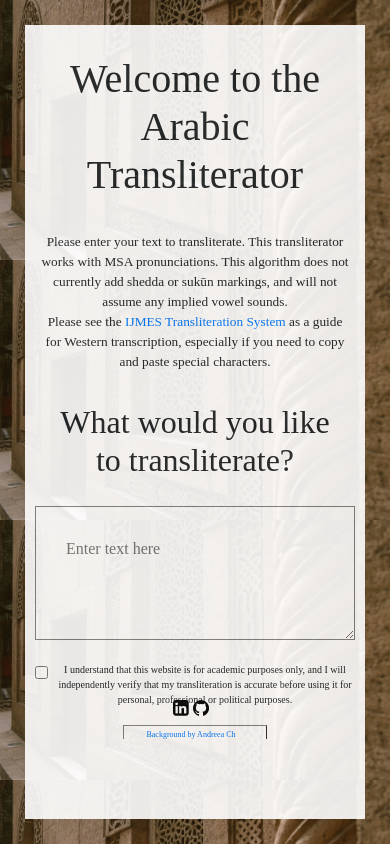
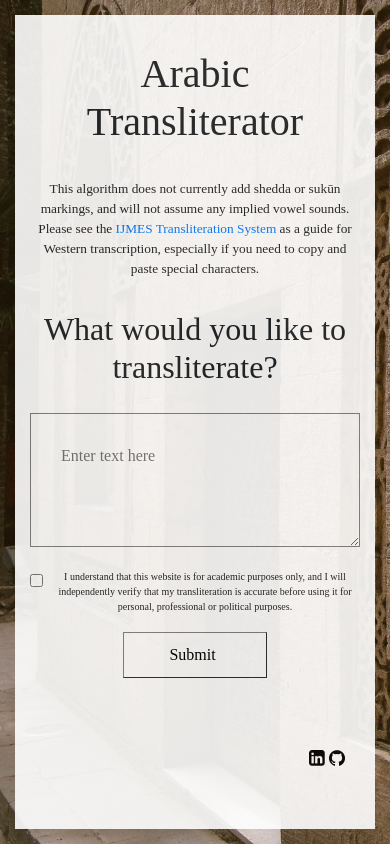
Before and after one commit to maggierphunt/arabic-transcriber, a Flask app: page / in a window 390 px wide. Run offline with Flask 2, Linux system fonts and the light colour scheme; some libraries are stand-ins or nearby versions; some web fonts are replaced.

Commit message:
css and display for mobile fixes

```diff
--- a/static/css/transliterator_stylesheet.css
+++ b/static/css/transliterator_stylesheet.css
@@ -5,6 +5,7 @@ body {
   -o-background-size: cover;
   background-size: cover;
   text-align: center;
+  background-attachment: fixed;
 
    }
 
@@ -69,7 +70,7 @@ footer {
     align-items: baseline;
     position: fixed;
     bottom: 0;
-    width: 80%;
+    width: calc(100% - 200px);
     height: 100px;
 }
 
@@ -78,7 +79,6 @@ footer {
     flex-direction: row;
     align-items: baseline;
     justify-content: space-between;
-
 }
 
 .content_box {
@@ -101,8 +101,8 @@ footer {
 
 .main_content {
     padding-bottom: 50px;
-    height: calc(100% - 70px);
     overflow: scroll;
+    height: calc(90% - 100px);
 }
 
 
@@ -177,24 +177,18 @@ button a:active {
         display: none;
     }
 
-    .footer-layer {
-        width: 100%;
-        text-align: center;
-    }
-    .footer-flex {
-        flex-direction: column;
+  footer {
+    margin-bottom: 0px;
+    width: calc(100% - 75px);
     }
 
-    .footer-flex-2 {
-        flex-direction: row;
-    }
 
     .content_box {
-        padding: 10px;
-        margin-top: 25px;
-        margin-bottom: 25px;
-        margin-left: 25px;
-        margin-right: 25px;
+        padding: 15px;
+        margin-top: 15px;
+        margin-bottom: 15px;
+        margin-left: 15px;
+        margin-right: 15px;
     }
 
     .social-logo {
--- a/templates/index.html
+++ b/templates/index.html
@@ -22,9 +22,9 @@
     </head>
     <body>
         <div class="content_box">
-            <div class="main_content">
-        <h1>Welcome to the Arabic Transliterator</h1>
-        <p>Please enter your text to transliterate. This transliterator works with MSA pronunciations. This algorithm does not currently add shedda or sukūn markings, and will not assume any implied vowel sounds.
+
+        <h1>Arabic Transliterator</h1>
+                   <div class="main_content"> <p>This algorithm does not currently add shedda or sukūn markings, and will not assume any implied vowel sounds.
             <br>Please see the <a href= "https://www.cambridge.org/core/services/aop-file-manager/file/57d83390f6ea5a022234b400/TransChart.pdf" target="blank">IJMES Transliteration System</a> as a guide for Western transcription, especially if you need to copy and paste special characters.
             </ul>
         </p>
@@ -62,7 +62,7 @@
                 <a href="https://www.linkedin.com/in/maggierphunt/" title="Connect on Linkedin" target=blank><img src="../static/images/linkedinicon.png" alt="Reach out on Linkedin" class="social-logo"></a>
                 <a href="https://github.com/maggierphunt/arabic-transcriber" title="View on GitHub" target=blank><img src="../static/images/githubicon.png" alt="See the code!" class="social-logo"></a>
                 </div>
-            <div class="footer-layer"><p><a href ="https://www.pexels.com/photo/beige-concrete-walls-1047284/" class="credit-text">Background<span class="hide-on-mob"> image</span> by Andreea Ch<span class="hide-on-mob">, via Pexels</span></a></p>
+            <div class="footer-layer hide-on-mob"><p><a href ="https://www.pexels.com/photo/beige-concrete-walls-1047284/" class="credit-text">Background image by Andreea Ch<span class="hide-on-mob">, via Pexels</span></a></p>
             </div>
         </div></footer> </div>
  </body>
```
